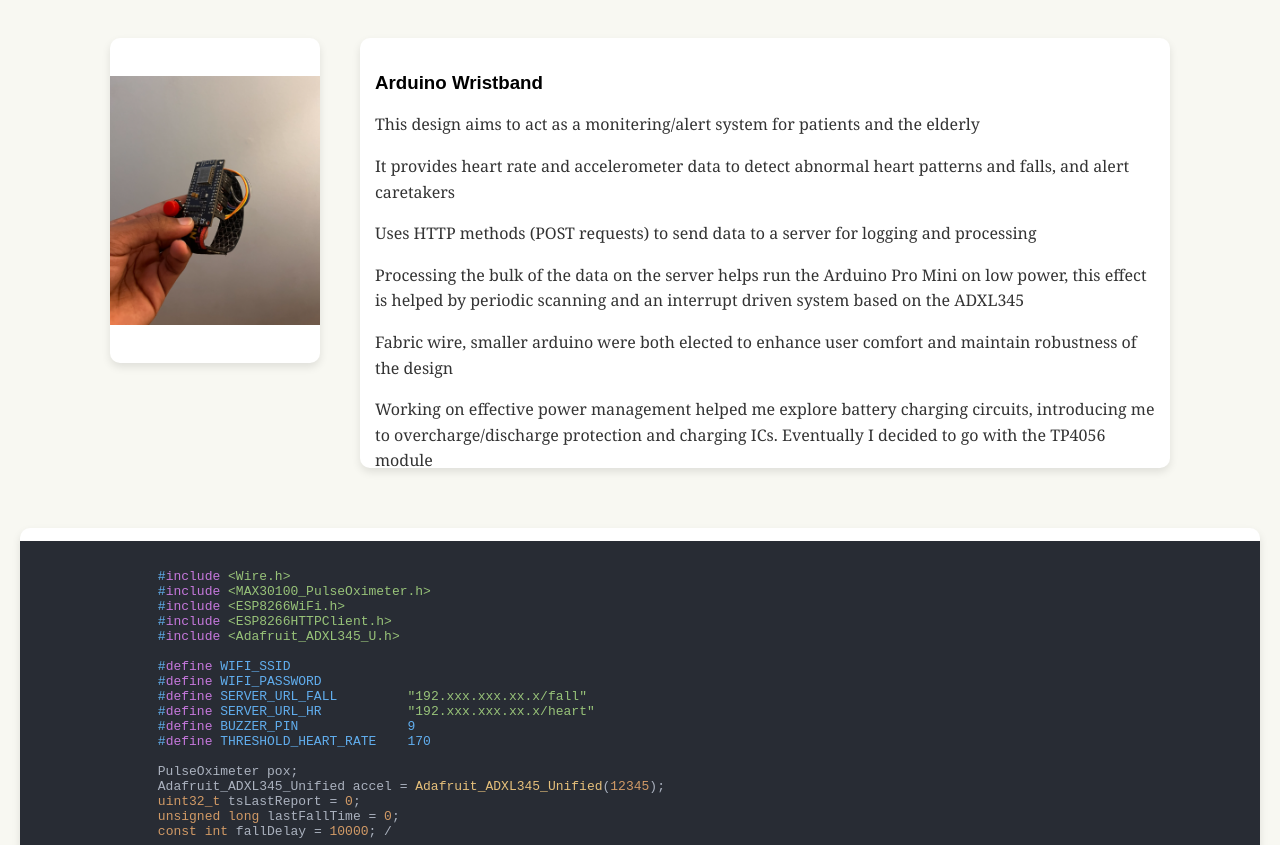
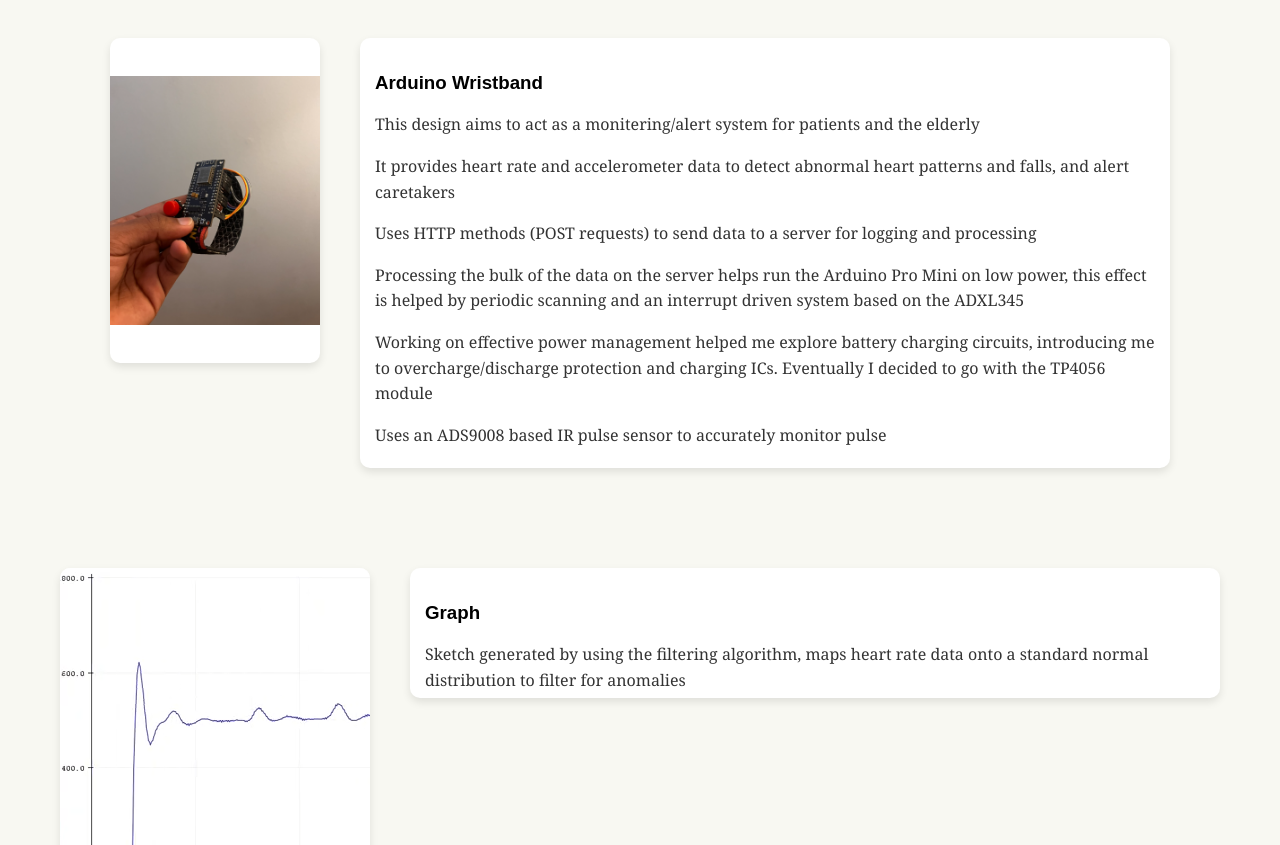
Before and after one commit to AwesomeNevi/AwesomeNevi.github.io, a plain HTML site: page wristbandproject.html in a window 1280 px wide. Shown: the part 107-952 px from the top of the page. Drawn offline with nearby package versions, Linux system fonts and the light colour scheme.

Commit message:
heartrategraph

```diff
--- a/wristband.css
+++ b/wristband.css
@@ -110,6 +110,12 @@ header img:hover {
   padding: 15px;
 }
 
+.card-text2 {
+  flex: 0 0 65%;
+  height: 100px;
+  padding: 15px;
+}
+
 .card-image1 img {
   max-width: 140%; /* Make the image smaller */
  /* max-height: 100%; /* Limit height to fit within the card */
--- a/wristbandproject.html
+++ b/wristbandproject.html
@@ -26,13 +26,27 @@
                 <p>It provides heart rate and accelerometer data to detect abnormal heart patterns and falls, and alert caretakers</p>
                 <p>Uses HTTP methods (POST requests) to send data to a server for logging and processing</p>
                 <p>Processing the bulk of the data on the server helps run the Arduino Pro Mini on low power, this effect is helped by periodic scanning and an interrupt driven system based on the ADXL345</p>
-                <p>Fabric wire, smaller arduino were both elected to enhance user comfort and maintain robustness of the design</p>
                 <p>Working on effective power management helped me explore battery charging circuits, introducing me to overcharge/discharge protection and charging ICs. Eventually I decided to go with the TP4056 module</p>
-                <p>Working with the ADXL345 introduced me to MEMS and capacitive sensing, opening the door for me to explore other uses in electronics and safety</p>
+                <p>Uses an ADS9008 based IR pulse sensor to accurately monitor pulse</p>
+                <p>Filtering algorithm helps remove anomalies and provide an accurate curve</p>
             </div>
         </div>
 
     </div>
+
+    <div class="cards-container">
+        <div class="card card-image2">
+            <img src="heartgraph.png" alt="LED Image">
+        </div>
+        <div class="card card-text2">
+            <div class="card-content">
+                <h3>Graph</h3>
+                <p>Sketch generated by using the filtering algorithm, maps heart rate data onto a standard normal distribution to filter for anomalies</p>
+            </div>
+        </div>
+
+    </div>
+
     <div class="card">
         <pre><code class="cpp">
                 #include &lt;Wire.h&gt;
```
Also changed, not shown: heartgraph.png (added), premium_photo-1680971927734-82b07e5963e6.avif (added).
